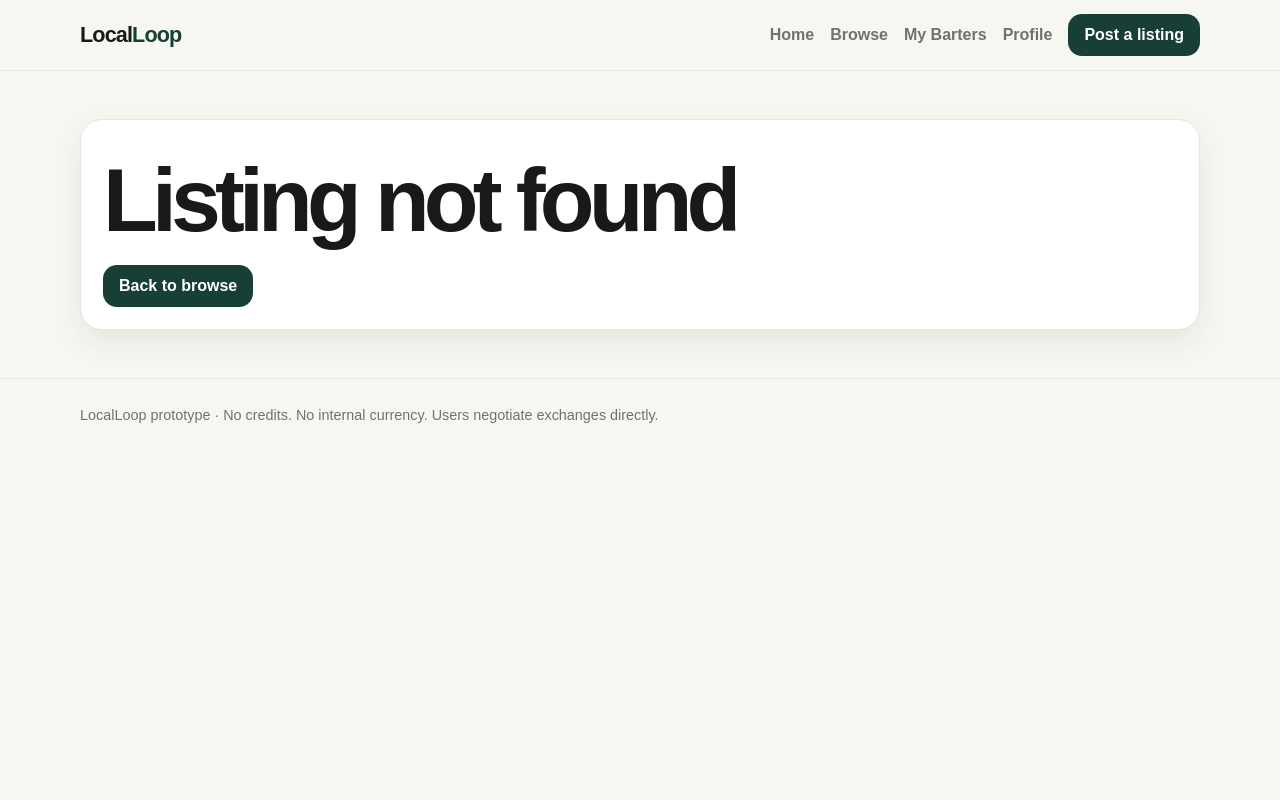
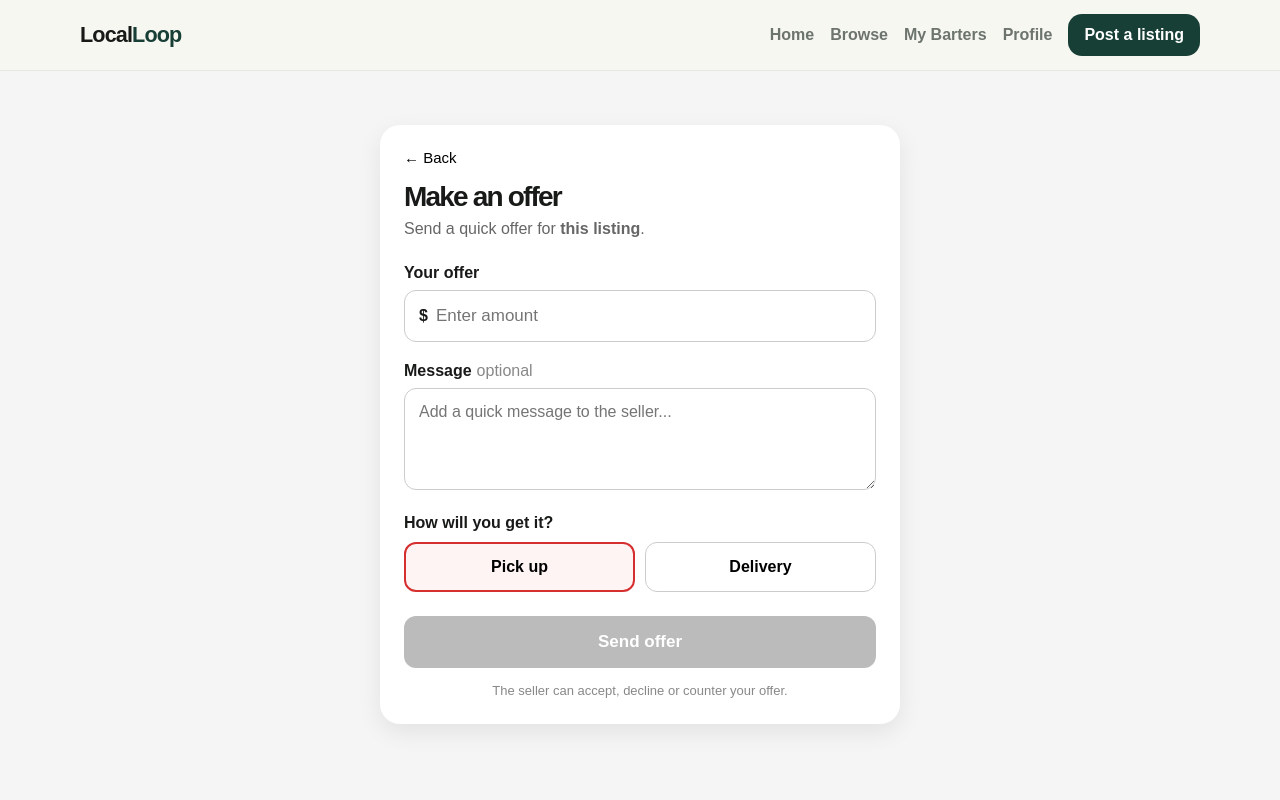
Before and after one commit to ryleycampbell93/LocalLoop, a Next.js app: page /propose in a window 1280 px wide. Before the commit this address had no page. Shown: the top 800 px of the page. Built offline with nearby package versions, Linux system fonts and the light colour scheme.

Commit message:
Simplify offer flow

```diff
--- a/app/propose/page.tsx
+++ b/app/propose/page.tsx
@@ -1,424 +1,347 @@
-
 "use client";
 
-import Link from "next/link";
-import { Suspense, useEffect, useMemo, useState } from "react";
-import { useSearchParams } from "next/navigation";
+import { useState } from "react";
+import { useRouter, useSearchParams } from "next/navigation";
 
-type Listing = {
-  id: string;
-  type?: "need" | "offer";
-  title: string;
-  person: string;
-  town: string;
-  offers: string;
-  wants: string;
-  from?: string;
-  to?: string;
-  route?: string;
-};
+export default function ProposePage() {
+  const router = useRouter();
+  const searchParams = useSearchParams();
 
-const demoListings: Listing[] = [
-  {
-    id: "mitre10-pambula-pickup",
-    type: "offer",
-    title: "Mitre 10 Pambula pickup",
-    person: "Chris",
-    town: "Cooma",
-    offers:
-      "Can collect a prepaid hardware order from Mitre 10 Pambula and bring it toward Cooma.",
-    wants: "Fresh produce, firewood or another useful local favour.",
-    from: "Mitre 10, Pambula",
-    to: "Cooma",
-  },
-  {
-    id: "click-and-collect-coast",
-    type: "offer",
-    title: "Click & Collect pickup",
-    person: "Dan",
-    town: "Cooma",
-    offers:
-      "Can collect a prepaid Click & Collect order while travelling inland.",
-    wants: "Fresh eggs, mechanical help or another useful favour.",
-    from: "Merimbula",
-    to: "Cooma",
-  },
-  {
-    id: "mechanical-cooma",
-    type: "offer",
-    title: "Small engine & mechanical help",
-    person: "Riley",
-    town: "Cooma",
-    offers:
-      "Can help with mower, small engine and basic mechanical jobs.",
-    wants: "Carpentry, transport help or another useful local trade.",
-  },
-];
+  const listingId = searchParams.get("listing") || "";
+  const listingTitle = searchParams.get("title") || "this listing";
 
-function ProposeContent() {
-  const searchParams = useSearchParams();
-  const listingId = searchParams.get("listing") || "";
-
-  const [savedListings, setSavedListings] = useState<Listing[]>([]);
-  const [loaded, setLoaded] = useState(false);
-
-  const [youProvide, setYouProvide] = useState("");
-  const [youReceive, setYouReceive] = useState("");
-  const [when, setWhen] = useState("");
-  const [notes, setNotes] = useState("");
+  const [offer, setOffer] = useState("");
+  const [message, setMessage] = useState("");
+  const [delivery, setDelivery] = useState("pickup");
   const [sent, setSent] = useState(false);
 
-  useEffect(() => {
-    try {
-      const stored = JSON.parse(
-        localStorage.getItem("localloop-listings") || "[]"
-      );
+  function sendOffer(e: React.FormEvent) {
+    e.preventDefault();
 
-      if (Array.isArray(stored)) {
-        setSavedListings(stored);
-      }
-    } catch {
-      setSavedListings([]);
-    }
+    if (!offer.trim()) return;
 
-    setLoaded(true);
-  }, []);
+    const existingOffers = JSON.parse(
+      localStorage.getItem("localLoopOffers") || "[]"
+    );
 
-  const listing = useMemo(() => {
-    return [...savedListings, ...demoListings].find(
-      (item) => item.id === listingId
-    );
-  }, [savedListings, listingId]);
-
-  const isNeed = listing?.type === "need";
-
-  useEffect(() => {
-    if (!listing) return;
-
-    if (listing.type === "need") {
-      setYouProvide(listing.wants || "");
-      setYouReceive(listing.offers || "");
-    } else {
-      setYouReceive(listing.offers || "");
-    }
-  }, [listing]);
-
-  function sendOffer() {
-    if (!listing || !youProvide.trim()) return;
-
-    const otherPerson =
-      listing.person === "You" ? "Listing owner" : listing.person;
-
-    const offer = {
-      id: `barter-${Date.now()}`,
-      listingId: listing.id,
-      title: listing.title,
-      with: otherPerson,
-      town: listing.town,
-      status: "Pending",
-      when: when.trim(),
-      where:
-        listing.from && listing.to
-          ? `${listing.from} → ${listing.to}`
-          : listing.town,
-      youProvide: youProvide.trim(),
-      theyProvide: youReceive.trim(),
-      conditions: notes.trim(),
+    const newOffer = {
+      id: Date.now().toString(),
+      listingId,
+      listingTitle,
+      offer,
+      message,
+      delivery,
+      status: "pending",
       createdAt: new Date().toISOString(),
     };
 
-    try {
-      const existing = JSON.parse(
-        localStorage.getItem("localloop-barters") || "[]"
-      );
-
-      const current = Array.isArray(existing) ? existing : [];
-
-      localStorage.setItem(
-        "localloop-barters",
-        JSON.stringify([offer, ...current])
-      );
-    } catch {
-      localStorage.setItem(
-        "localloop-barters",
-        JSON.stringify([offer])
-      );
-    }
-
     localStorage.setItem(
-      "localloop-current-offer",
-      JSON.stringify(offer)
+      "localLoopOffers",
+      JSON.stringify([newOffer, ...existingOffers])
     );
 
     setSent(true);
   }
 
-  if (!loaded) {
+  if (sent) {
     return (
-      <main className="container" style={{ padding: "2rem 0" }}>
-        Loading offer...
-      </main>
-    );
-  }
+      <main
+        style={{
+          minHeight: "100vh",
+          background: "#f5f5f5",
+          padding: "24px 18px",
+          fontFamily: "Arial, sans-serif",
+        }}
+      >
+        <div
+          style={{
+            maxWidth: 520,
+            margin: "60px auto",
+            background: "#fff",
+            borderRadius: 20,
+            padding: 28,
+            boxShadow: "0 8px 24px rgba(0,0,0,0.08)",
+          }}
+        >
+          <div
+            style={{
+              width: 58,
+              height: 58,
+              borderRadius: "50%",
+              background: "#e8f5e9",
+              display: "flex",
+              alignItems: "center",
+              justifyContent: "center",
+              fontSize: 28,
+              marginBottom: 18,
+            }}
+          >
+            ✓
+          </div>
 
-  if (!listing) {
-    return (
-      <main className="container" style={{ padding: "3rem 0" }}>
-        <div className="card">
-          <h1>Listing not found</h1>
+          <h1 style={{ margin: "0 0 10px", fontSize: 28 }}>
+            Offer sent
+          </h1>
 
-          <Link className="btn" href="/browse">
-            Back to browse
-          </Link>
+          <p
+            style={{
+              margin: "0 0 24px",
+              color: "#666",
+              lineHeight: 1.5,
+            }}
+          >
+            Your offer for <strong>{listingTitle}</strong> has been sent.
+            The seller can accept, decline or counter.
+          </p>
+
+          <button
+            onClick={() => router.push("/messages")}
+            style={{
+              width: "100%",
+              border: 0,
+              borderRadius: 12,
+              padding: "15px 18px",
+              background: "#d62f2f",
+              color: "#fff",
+              fontWeight: 700,
+              fontSize: 16,
+              cursor: "pointer",
+            }}
+          >
+            View messages
+          </button>
+
+          <button
+            onClick={() => router.back()}
+            style={{
+              width: "100%",
+              border: "1px solid #ddd",
+              borderRadius: 12,
+              padding: "14px 18px",
+              background: "#fff",
+              color: "#333",
+              fontWeight: 600,
+              fontSize: 15,
+              marginTop: 10,
+              cursor: "pointer",
+            }}
+          >
+            Back to listing
+          </button>
         </div>
       </main>
     );
   }
 
-  const subject =
-    listing.person === "You" ? "They" : listing.person;
-
   return (
-    <main className="container" style={{ padding: "2rem 0 4rem" }}>
-      <section
+    <main
+      style={{
+        minHeight: "100vh",
+        background: "#f5f5f5",
+        padding: "24px 18px",
+        fontFamily: "Arial, sans-serif",
+      }}
+    >
+      <div
         style={{
-          background: "#f4efe3",
-          borderRadius: 22,
-          padding: "1.4rem",
-          marginBottom: "1.2rem",
+          maxWidth: 520,
+          margin: "30px auto",
+          background: "#fff",
+          borderRadius: 20,
+          padding: 24,
+          boxShadow: "0 8px 24px rgba(0,0,0,0.08)",
         }}
       >
+        <button
+          onClick={() => router.back()}
+          style={{
+            border: 0,
+            background: "transparent",
+            fontSize: 15,
+            padding: 0,
+            marginBottom: 18,
+            cursor: "pointer",
+          }}
+        >
+          ← Back
+        </button>
+
+        <h1 style={{ margin: "0 0 6px", fontSize: 28 }}>
+          Make an offer
+        </h1>
+
         <p
           style={{
-            color: "#315c44",
-            fontWeight: 800,
-            marginBottom: "0.4rem",
+            margin: "0 0 24px",
+            color: "#666",
+            lineHeight: 1.45,
           }}
         >
-          MAKE AN OFFER
+          Send a quick offer for <strong>{listingTitle}</strong>.
         </p>
 
-        <h1
-          style={{
-            fontSize: "clamp(2rem, 8vw, 3.6rem)",
-            marginBottom: "0.7rem",
-          }}
-        >
-          {listing.title}
-        </h1>
+        <form onSubmit={sendOffer}>
+          <label
+            style={{
+              display: "block",
+              fontWeight: 700,
+              marginBottom: 8,
+            }}
+          >
+            Your offer
+          </label>
 
-        <p style={{ marginBottom: 0 }}>
-          {listing.town}
-        </p>
-      </section>
-
-      <section className="card" style={{ marginBottom: "1rem" }}>
-        {isNeed ? (
-          <>
-            <p>
-              <strong>{subject} needs:</strong>
-              <br />
-              {listing.wants}
-            </p>
-
-            <p>
-              <strong>{subject} offers in exchange:</strong>
-              <br />
-              {listing.offers}
-            </p>
-          </>
-        ) : (
-          <>
-            <p>
-              <strong>{subject} offers:</strong>
-              <br />
-              {listing.offers}
-            </p>
-
-            <p>
-              <strong>{subject} would like:</strong>
-              <br />
-              {listing.wants}
-            </p>
-          </>
-        )}
-
-        {listing.from && listing.to && (
           <div
             style={{
-              background: "#eef4ef",
-              padding: "0.9rem",
+              display: "flex",
+              alignItems: "center",
+              border: "1px solid #ccc",
               borderRadius: 12,
-              marginTop: "1rem",
+              padding: "0 14px",
+              marginBottom: 20,
             }}
           >
-            <strong>Route</strong>
-            <br />
-            {listing.from} → {listing.to}
-          </div>
-        )}
-      </section>
+            <span style={{ fontWeight: 700, marginRight: 8 }}>$</span>
 
-      {!sent ? (
-        <section className="card" style={{ display: "grid", gap: "1rem" }}>
-          <label>
-            <strong>You will provide</strong>
-
-            <textarea
-              value={youProvide}
-              onChange={(e) => setYouProvide(e.target.value)}
-              placeholder="What will you do or provide?"
+            <input
+              value={offer}
+              onChange={(e) => setOffer(e.target.value)}
+              inputMode="decimal"
+              placeholder="Enter amount"
               style={{
-                width: "100%",
-                minHeight: 100,
-                marginTop: 8,
-                padding: "0.9rem",
-                borderRadius: 12,
-                border: "1px solid #ccc",
+                flex: 1,
+                border: 0,
+                outline: 0,
+                padding: "15px 0",
+                fontSize: 17,
               }}
             />
+          </div>
+
+          <label
+            style={{
+              display: "block",
+              fontWeight: 700,
+              marginBottom: 8,
+            }}
+          >
+            Message
+            <span
+              style={{
+                fontWeight: 400,
+                color: "#888",
+                marginLeft: 5,
+              }}
+            >
+              optional
+            </span>
           </label>
 
-          <label>
-            <strong>You will receive</strong>
+          <textarea
+            value={message}
+            onChange={(e) => setMessage(e.target.value)}
+            placeholder="Add a quick message to the seller..."
+            rows={4}
+            style={{
+              width: "100%",
+              boxSizing: "border-box",
+              border: "1px solid #ccc",
+              borderRadius: 12,
+              padding: 14,
+              fontSize: 16,
+              resize: "vertical",
+              marginBottom: 20,
+            }}
+          />
 
-            <textarea
-              value={youReceive}
-              onChange={(e) => setYouReceive(e.target.value)}
-              placeholder="What will you receive in exchange?"
-              style={{
-                width: "100%",
-                minHeight: 100,
-                marginTop: 8,
-                padding: "0.9rem",
-                borderRadius: 12,
-                border: "1px solid #ccc",
-              }}
-            />
+          <label
+            style={{
+              display: "block",
+              fontWeight: 700,
+              marginBottom: 10,
+            }}
+          >
+            How will you get it?
           </label>
 
-          <label>
-            <strong>When?</strong>
-            <span style={{ color: "#777" }}> Optional</span>
+          <div
+            style={{
+              display: "grid",
+              gridTemplateColumns: "1fr 1fr",
+              gap: 10,
+              marginBottom: 24,
+            }}
+          >
+            <button
+              type="button"
+              onClick={() => setDelivery("pickup")}
+              style={{
+                padding: 14,
+                borderRadius: 12,
+                border:
+                  delivery === "pickup"
+                    ? "2px solid #d62f2f"
+                    : "1px solid #ccc",
+                background:
+                  delivery === "pickup" ? "#fff4f4" : "#fff",
+                fontWeight: 700,
+                cursor: "pointer",
+              }}
+            >
+              Pick up
+            </button>
 
-            <input
-              value={when}
-              onChange={(e) => setWhen(e.target.value)}
-              placeholder="Saturday morning, next week..."
+            <button
+              type="button"
+              onClick={() => setDelivery("delivery")}
               style={{
-                width: "100%",
-                marginTop: 8,
-                padding: "0.9rem",
+                padding: 14,
                 borderRadius: 12,
-                border: "1px solid #ccc",
+                border:
+                  delivery === "delivery"
+                    ? "2px solid #d62f2f"
+                    : "1px solid #ccc",
+                background:
+                  delivery === "delivery" ? "#fff4f4" : "#fff",
+                fontWeight: 700,
+                cursor: "pointer",
               }}
-            />
-          </label>
-
-          <label>
-            <strong>Anything else?</strong>
-            <span style={{ color: "#777" }}> Optional</span>
-
-            <textarea
-              value={notes}
-              onChange={(e) => setNotes(e.target.value)}
-              placeholder="Loading, pickup details, condition, equipment..."
-              style={{
-                width: "100%",
-                minHeight: 90,
-                marginTop: 8,
-                padding: "0.9rem",
-                borderRadius: 12,
-                border: "1px solid #ccc",
-              }}
-            />
-          </label>
+            >
+              Delivery
+            </button>
+          </div>
 
           <button
-            className="btn"
-            onClick={sendOffer}
-            disabled={!youProvide.trim()}
+            type="submit"
+            disabled={!offer.trim()}
+            style={{
+              width: "100%",
+              border: 0,
+              borderRadius: 12,
+              padding: "16px 18px",
+              background: offer.trim() ? "#d62f2f" : "#bbb",
+              color: "#fff",
+              fontSize: 17,
+              fontWeight: 700,
+              cursor: offer.trim() ? "pointer" : "default",
+            }}
           >
             Send offer
           </button>
 
           <p
             style={{
-              fontSize: "0.85rem",
+              fontSize: 13,
+              color: "#888",
+              lineHeight: 1.4,
+              margin: "14px 2px 0",
               textAlign: "center",
-              margin: 0,
             }}
           >
-            If the other person accepts, LocalLoop will create a deal summary
-            automatically.
+            The seller can accept, decline or counter your offer.
           </p>
-        </section>
-      ) : (
-        <section
-          style={{
-            background: "#eef4ef",
-            borderRadius: 18,
-            padding: "1.3rem",
-          }}
-        >
-          <h2>Offer sent ✓</h2>
-
-          <div
-            style={{
-              background: "#fff",
-              borderRadius: 14,
-              padding: "1rem",
-              marginBottom: "1rem",
-            }}
-          >
-            <p>
-              <strong>You provide:</strong>
-              <br />
-              {youProvide}
-            </p>
-
-            <p style={{ marginBottom: 0 }}>
-              <strong>You receive:</strong>
-              <br />
-              {youReceive}
-            </p>
-          </div>
-
-          <div style={{ display: "grid", gap: "0.8rem" }}>
-            <Link className="btn" href="/barters">
-              View My Barters
-            </Link>
-
-            <Link
-              href={`/messages?listing=${listing.id}`}
-              style={{
-                textAlign: "center",
-                background: "#f4efe3",
-                color: "#315c44",
-                padding: "0.9rem",
-                borderRadius: 12,
-                fontWeight: 800,
-              }}
-            >
-              Message about this offer
-            </Link>
-          </div>
-        </section>
-      )}
+        </form>
+      </div>
     </main>
   );
 }
-
-export default function ProposePage() {
-  return (
-    <Suspense
-      fallback={
-        <main className="container" style={{ padding: "2rem 0" }}>
-          Loading offer...
-        </main>
-      }
-    >
-      <ProposeContent />
-    </Suspense>
-  );
-}
```
